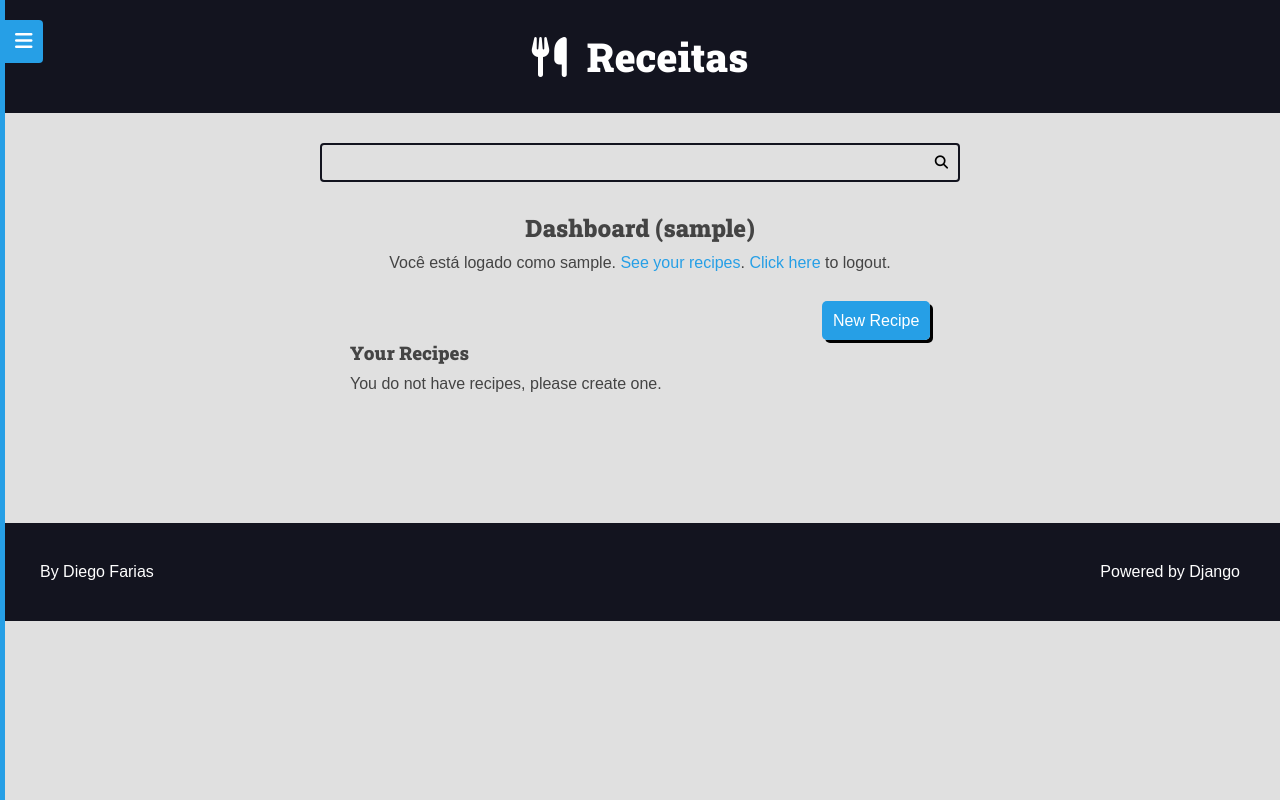
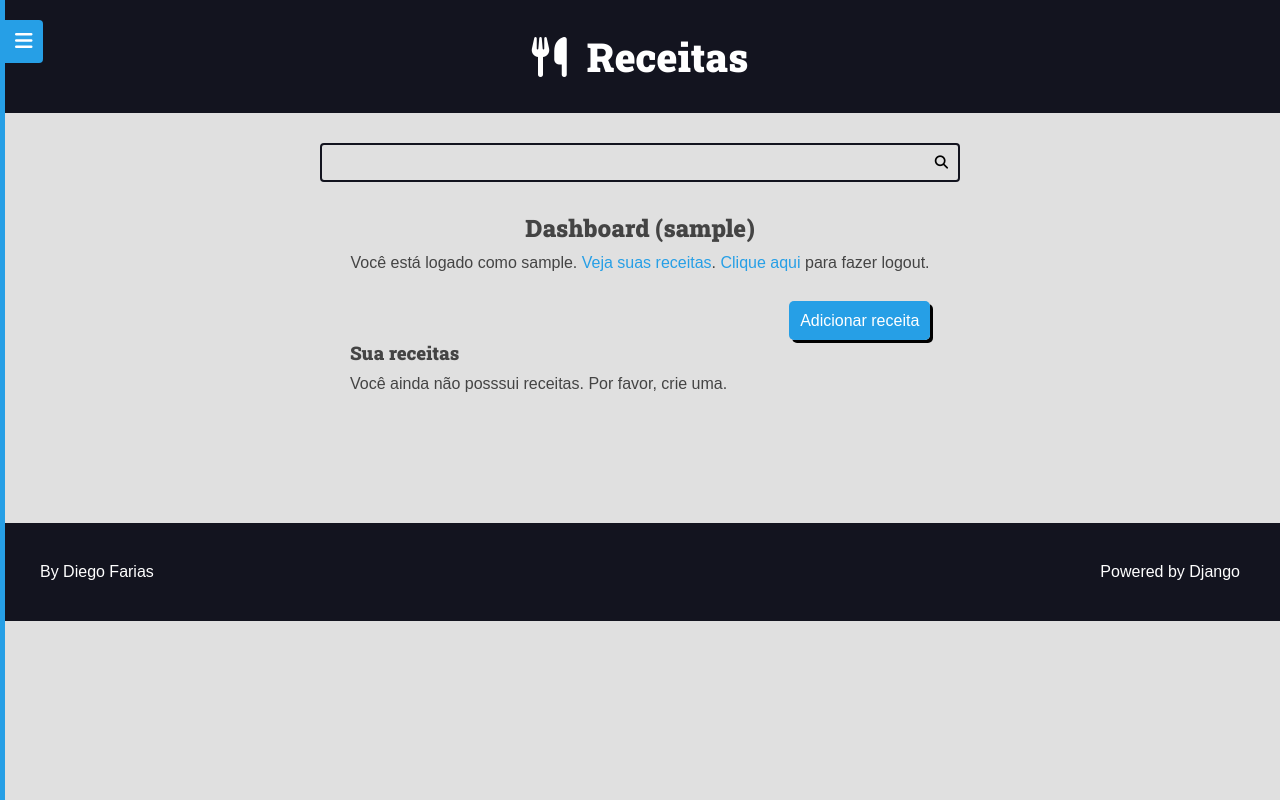
Before and after one commit to odiegofarias/recipes-django, a Django app: page /authors/dashboard/ in a window 1280 px wide. Run offline with Django 4.2, Linux system fonts and the light colour scheme; the visitor is signed in with stand-in values (Sample User, id 1); data that the repository does not hold is empty; some libraries are stand-ins or nearby versions.

Commit message:
Trocada linguagem dos labels forms para português

```diff
--- a/authors/templates/authors/pages/dashboard.html
+++ b/authors/templates/authors/pages/dashboard.html
@@ -9,9 +9,9 @@
         {% include 'authors/partials/login_message.html' %}
         <div class="authors-dashboard-container">
                 <div class="right">
-                    <a href="{% url 'authors:dashboard_recipe_new' %}" class="create-recipe">New Recipe</a>
+                    <a href="{% url 'authors:dashboard_recipe_new' %}" class="create-recipe">Adicionar receita</a>
                 </div>
-            <h3>Your Recipes</h3>
+            <h3>Sua receitas</h3>
             <ul>
                 {% for recipe in recipes %}
                     <li>
@@ -24,7 +24,7 @@
                     </li>
                     {% empty %}
                     <li>
-                        <p>You do not have recipes, please create one.</p>
+                        <p>Você ainda não posssui receitas. Por favor, crie uma.</p>
                     </li>
                 {% endfor %}
             </ul>
--- a/authors/templates/authors/partials/login_message.html
+++ b/authors/templates/authors/partials/login_message.html
@@ -1,7 +1,7 @@
 {% if request.user.is_authenticated %}
     <div class="login-message">Você está logado como  {{ user.username }}.
-        <a href="{% url 'authors:dashboard' %}">See your recipes</a>.
+        <a href="{% url 'authors:dashboard' %}">Veja suas receitas</a>.
         {% include 'authors/partials/form_logout.html' %}
-        <a class="authors-logout-link" href="#"> Click here</a> to logout.
+        <a class="authors-logout-link" href="#"> Clique aqui</a> para fazer logout.
     </div>
 {% endif %}
--- a/recipes/templates/recipes/partials/recipe.html
+++ b/recipes/templates/recipes/partials/recipe.html
@@ -27,7 +27,7 @@
 
                     {% else %}
                         {{ recipe.author.username }}
-                        <p><a href="http://instagram.com/diegofarias00" target="_blank">Instagram</a> </p>
+                        <p><a href="http://instagram.com/diegofarias00" target="_blank"><i class="bi bi-instagram"></i></a> </p>
                     {% endif %}
 
                 {% if recipe.author.profile %}
```
Also changed, not shown: authors/forms/recipe_form.py (+10 -0 lines).
